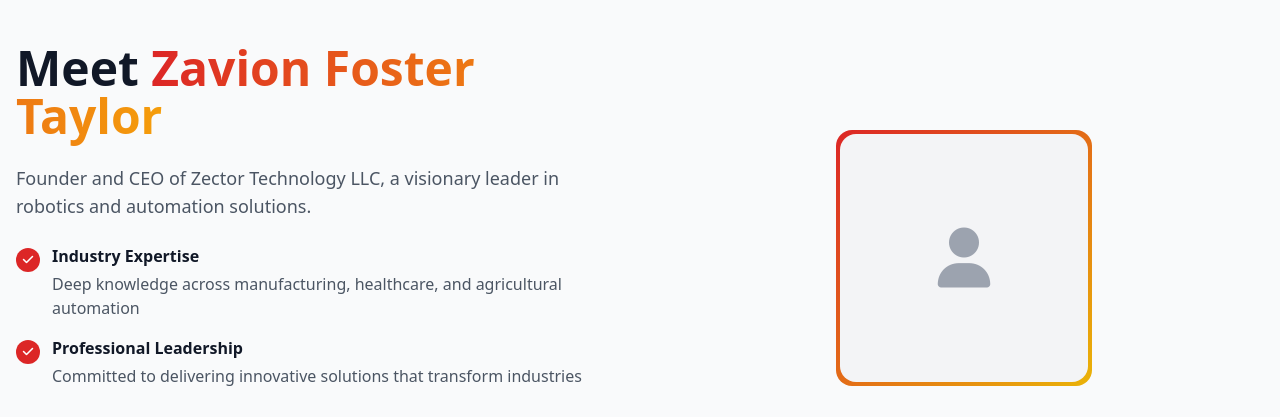
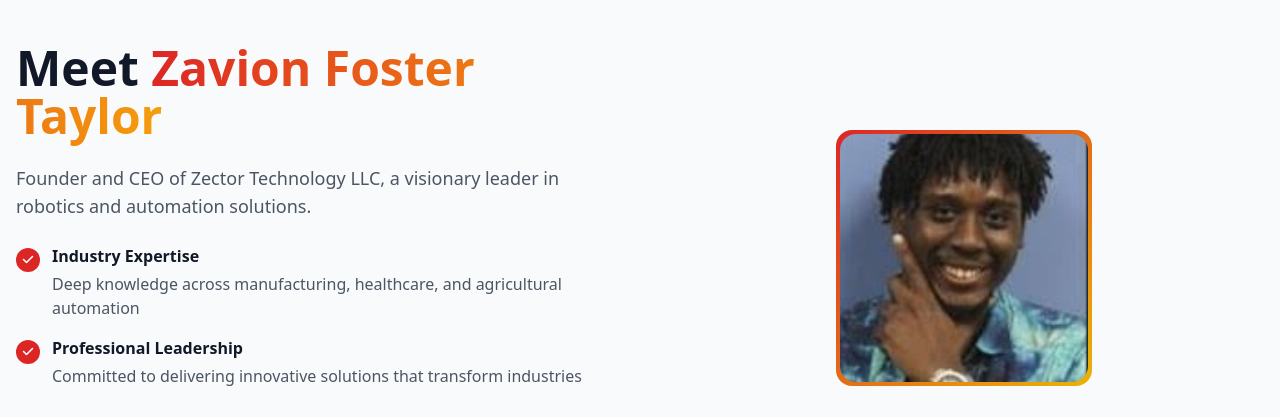
Before and after one commit to ZavionFTaylor/zector-technology, a plain HTML site: page index.html in a window 1280 px wide. Shown: the part 820-1237 px from the top of the page. Drawn offline with nearby package versions, Linux system fonts and the light colour scheme.

Commit message:
Update index.html added photo of me
I added my photo of my website

```diff
--- a/index.html
+++ b/index.html
@@ -126,11 +126,11 @@
             </div>
           </div>
           <div class="text-center">
-            <div class="w-64 h-64 mx-auto rounded-2xl bg-gradient-to-br from-red-600 to-yellow-500 p-1">
-              <div class="w-full h-full rounded-2xl bg-gray-100 flex items-center justify-center">
-                <i class="fas fa-user text-6xl text-gray-400"></i>
-              </div>
-            </div>
+
+          <div class="w-64 h-64 mx-auto rounded-2xl bg-gradient-to-br from-red-600 to-yellow-500 p-1">
+  <img src="zavion-photo.jpg" alt="Zavion Foster Taylor" class="w-full h-full rounded-2xl object-cover">
+</div>
+
           </div>
         </div>
       </div>
```
